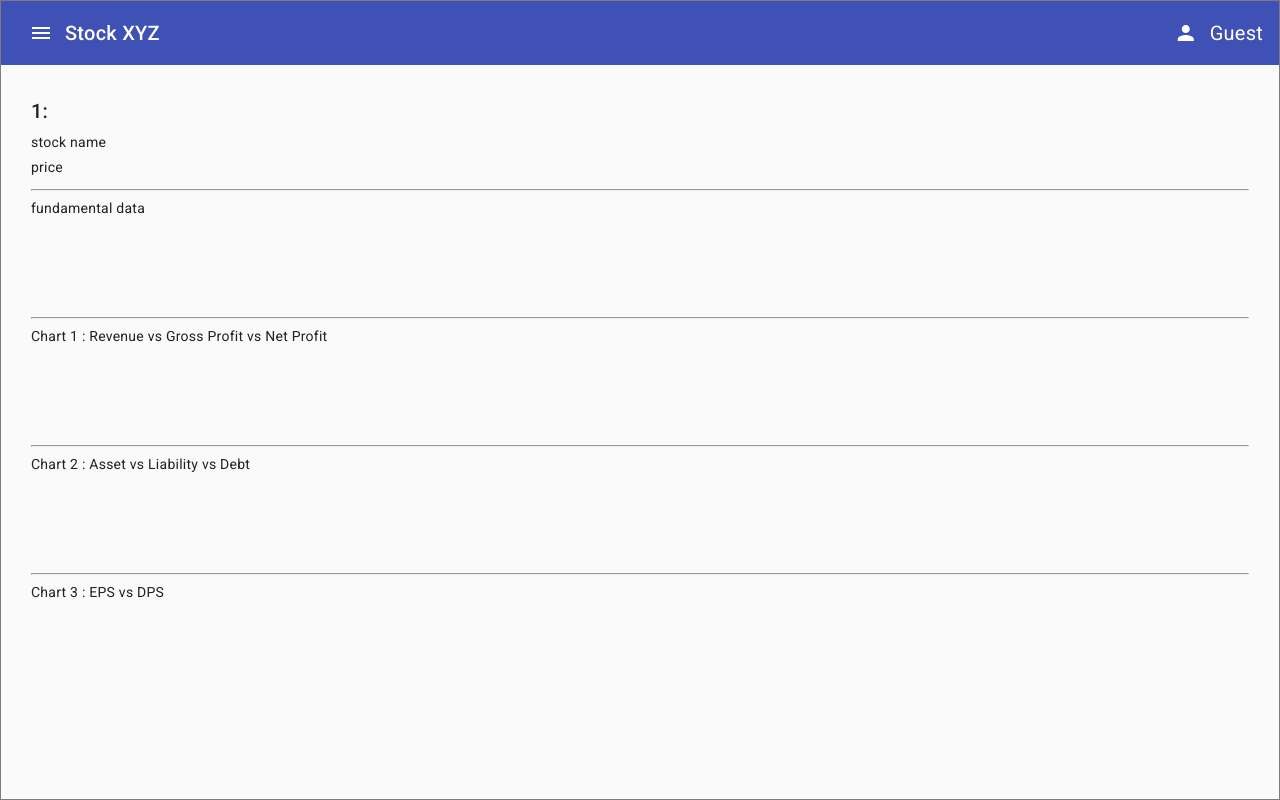
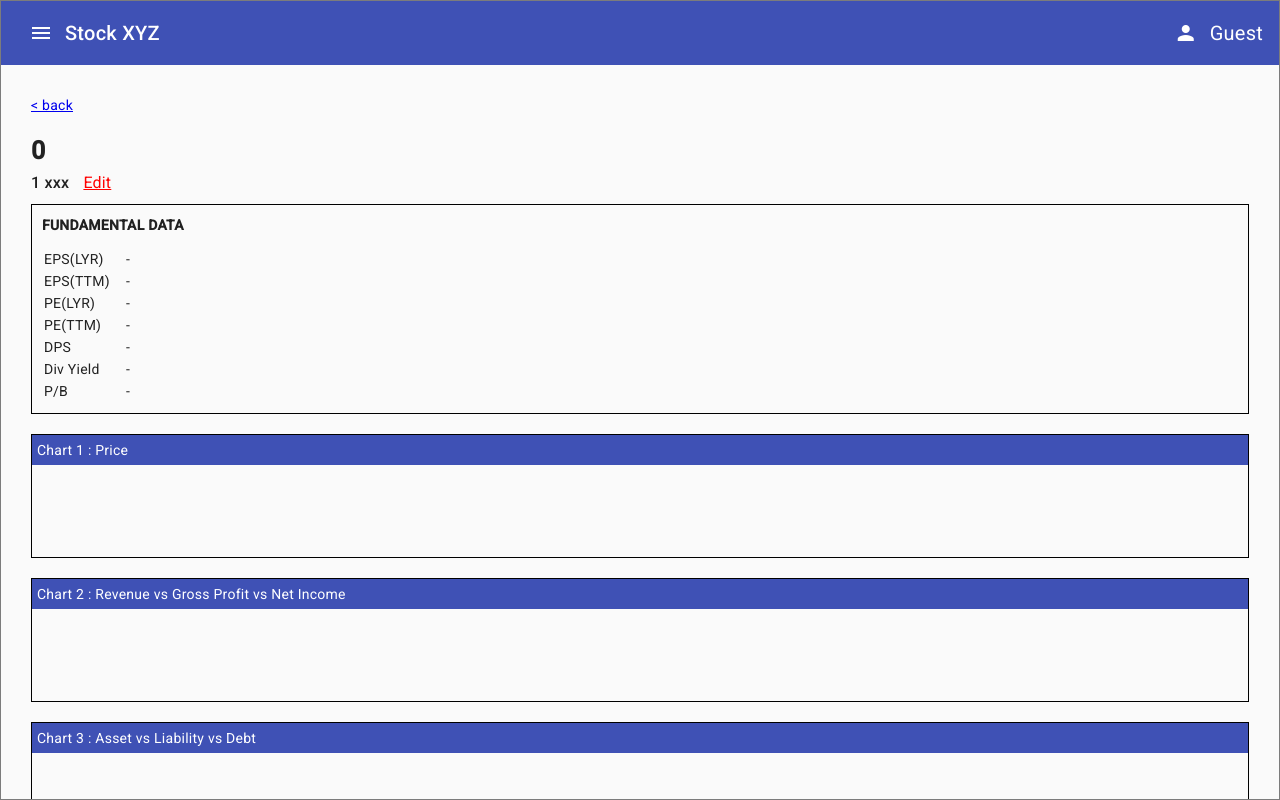
Before and after one commit to vincentkua/stockxyz, an Angular app in the folder stockclient/: page /stock/1 in a window 1280 px wide. Built offline with nearby package versions, Linux system fonts and the light colour scheme; no server answers.

Commit message:
added draft for stock details and stock update

```diff
--- a/stockclient/src/app/app-routing.module.ts
+++ b/stockclient/src/app/app-routing.module.ts
@@ -7,11 +7,13 @@ import { AllComponent } from './components/all/all.component';
 import { WatchlistComponent } from './components/watchlist/watchlist.component';
 import { PortfolioComponent } from './components/portfolio/portfolio.component';
 import { AddComponent } from './components/add/add.component';
+import { EditComponent } from './components/edit/edit.component';
 
 const routes: Routes = [
   {path:"" , component:AllComponent},
   {path:"all" , component:AllComponent},
   {path:"add" , component:AddComponent},
+  {path:"edit/:ticker" , component:EditComponent},
   {path:"watchlist" , component:WatchlistComponent},
   {path:"portfolio" , component:PortfolioComponent},
   {path:"stock/:ticker" , component:StockComponent},
--- a/stockclient/src/app/app.module.ts
+++ b/stockclient/src/app/app.module.ts
@@ -15,6 +15,7 @@ import { AllComponent } from './components/all/all.component';
 import { WatchlistComponent } from './components/watchlist/watchlist.component';
 import { PortfolioComponent } from './components/portfolio/portfolio.component';
 import { AddComponent } from './components/add/add.component';
+import { EditComponent } from './components/edit/edit.component';
 
 @NgModule({
   declarations: [
@@ -25,7 +26,8 @@ import { AddComponent } from './components/add/add.component';
     AllComponent,
     AddComponent,
     WatchlistComponent,
-    PortfolioComponent
+    PortfolioComponent,
+    EditComponent
   ],
   imports: [
     BrowserModule,
--- /dev/null
+++ b/stockclient/src/app/components/edit/edit.component.html
@@ -0,0 +1,29 @@
+<a href="/stock/{{market}}:{{ticker}}">&lt; back </a>
+
+<br><br>
+
+<h2>Edit Stock</h2>
+
+<form [formGroup]="form" (ngSubmit)="processform()">
+    <table>
+        <tr>
+            <td style="width: 100px;">Market</td>
+            <td><input type="text" formControlName="market"></td>
+        </tr>
+        <tr>
+            <td>Ticker</td>
+            <td><input type="text" formControlName="ticker"></td>
+        </tr>
+        <tr>
+            <td>Stock Name</td>
+            <td><input type="text" formControlName="stockName"></td>
+        </tr>
+        <tr>
+            <td>Last Price</td>
+            <td><input type="number" formControlName="lastprice"></td>
+        </tr>
+    </table>
+
+    <br>
+    <button type="submit" [disabled]="form.invalid">Update</button>
+</form>
--- /dev/null
+++ b/stockclient/src/app/components/edit/edit.component.ts
@@ -0,0 +1,82 @@
+import { Component, OnInit } from '@angular/core';
+import { FormBuilder, FormGroup, Validators } from '@angular/forms';
+import { ActivatedRoute, Router } from '@angular/router';
+import { Stock } from 'src/app/models/models';
+import { StockService } from 'src/app/services/stock.service';
+
+@Component({
+  selector: 'app-edit',
+  templateUrl: './edit.component.html',
+  styleUrls: ['./edit.component.css']
+})
+
+export class EditComponent implements OnInit {
+  market : string = ""
+  ticker : string = ""
+  stockName : string = ""
+  lastprice : number = 0
+  stock !: Stock
+  form!:FormGroup
+
+  constructor(private activatedRoute: ActivatedRoute , private fb:FormBuilder , private stockSvc : StockService , private router : Router){}
+
+  ngOnInit(): void {
+      this.activatedRoute.params.subscribe((params)=>{
+        const marketticker = params['ticker']
+        const [market, ticker] = marketticker.split(':');
+        this.market = market
+        this.ticker = ticker
+      })
+
+      //Initiate the form with empty data , reassign with value after getStock asyn method is completed
+      this.form = this.fb.group({
+        market : this.fb.control<string>("" , Validators.required),
+        ticker : this.fb.control<string>("",Validators.required),
+        stockName : this.fb.control<string>("",Validators.required),
+        lastprice : this.fb.control<number>(0,Validators.required),
+      })
+
+      this.getStock()
+  }
+
+  getStock(){
+    this.stockSvc.getStock(this.market, this.ticker)
+    .then(v => {
+      console.info('resolved: ', v)
+      const stock : Stock = v;
+      this.stockName = stock.stockName
+      this.lastprice = stock.lastprice
+
+      this.form = this.fb.group({
+        market : this.fb.control<string>(this.market , Validators.required),
+        ticker : this.fb.control<string>(this.ticker,Validators.required),
+        stockName : this.fb.control<string>(this.stockName,Validators.required),
+        lastprice : this.fb.control<number>(this.lastprice,Validators.required),
+      })
+
+    }).catch(err => {
+      console.error('>>> error: ', err)
+    })
+
+  }
+
+  processform(){
+    this.stock = this.form.value
+    this.stockSvc.updateStock(this.stock)
+    .then(v => {
+      console.info('resolved: ', v)
+      alert(v)
+      this.backtostock()
+
+
+    }).catch(err => {
+      console.error('>>> error: ', err)
+    })
+
+  }
+
+  backtostock(){
+    this.router.navigate(['/stock/'+this.market + ":" + this.ticker])
+  }
+
+}
--- a/stockclient/src/app/components/stock/stock.component.css
+++ b/stockclient/src/app/components/stock/stock.component.css
@@ -0,0 +1,4 @@
+*{
+    padding: 0;
+    margin: 0;
+}
--- a/stockclient/src/app/components/stock/stock.component.html
+++ b/stockclient/src/app/components/stock/stock.component.html
@@ -1,31 +1,79 @@
-<h2 style="margin-bottom: 5px;">{{market}}:{{ticker}}</h2>
-<p style="margin-bottom: 5px;">stock name</p>
-<p>price</p>
+<a href="/">&lt; back </a>
 
-<hr>
+<br><br>
 
-<div>
-    <p>fundamental data</p>
-    <br><br><br><br>
+<h2 style="margin-bottom: 0px; font-weight: bold; font-size: 25px">
+  {{ lastprice }}
+</h2>
+<h2 style="margin-bottom: 5px; font-size: 16px">
+  {{ market }} {{ ticker }} {{ stockName }} <a href="/edit/{{market}}:{{ ticker }}" style="font-weight: normal; color: red; padding-left: 10px;">Edit</a>
+</h2>
+
+<div style="border: 1px solid black; margin-bottom: 20px ; padding: 10px">
+    <p style="font-weight: bold;">FUNDAMENTAL DATA</p>
+    <table>
+        <tr>
+            <td style="width: 80px;">EPS(LYR)</td>
+            <td>-</td>
+        </tr>
+        <tr>
+            <td>EPS(TTM)</td>
+            <td>-</td>
+        </tr>
+        <tr>
+            <td>PE(LYR)</td>
+            <td>-</td>
+        </tr>
+        <tr>
+            <td>PE(TTM)</td>
+            <td>-</td>
+        </tr>
+        <tr>
+            <td>DPS</td>
+            <td>-</td>
+        </tr>
+        <tr>
+            <td>Div Yield</td>
+            <td>-</td>
+        </tr>
+        <tr>
+            <td>P/B</td>
+            <td>-</td>
+        </tr>
+    </table>
 </div>
 
-<hr>
-
-<div>
-    <p>Chart 1 : Revenue vs Gross Profit vs Net Profit</p>
-    <br><br><br><br>
+<div style="border: 1px solid black; margin-bottom: 20px">
+  <p style="background-color: #3f51b5; padding: 5px; color: white">
+    Chart 1 : Price
+  </p>
+  <br /><br /><br /><br />
 </div>
 
-<hr>
-
-<div>
-    <p>Chart 2 : Asset vs Liability vs Debt</p>
-    <br><br><br><br>
+<div style="border: 1px solid black; margin-bottom: 20px">
+  <p style="background-color: #3f51b5; padding: 5px; color: white">
+    Chart 2 : Revenue vs Gross Profit vs Net Income
+  </p>
+  <br /><br /><br /><br />
 </div>
 
-<hr>
+<div style="border: 1px solid black; margin-bottom: 20px">
+  <p style="background-color: #3f51b5; padding: 5px; color: white">
+    Chart 3 : Asset vs Liability vs Debt
+  </p>
+  <br /><br /><br /><br />
+</div>
 
-<div>
-    <p>Chart 3 : EPS vs DPS</p>
-    <br><br><br><br>
+<div style="border: 1px solid black; margin-bottom: 20px">
+  <p style="background-color: #3f51b5; padding: 5px; color: white">
+    Chart 4 : EPS vs DPS
+  </p>
+  <br /><br /><br /><br />
 </div>
+
+<div style="border: 1px solid black; margin-bottom: 20px">
+  <p style="background-color: #3f51b5; padding: 5px; color: white">
+    Chart 5 : Cash Flow
+  </p>
+  <br /><br /><br /><br />
+</div>
--- a/stockclient/src/app/components/stock/stock.component.ts
+++ b/stockclient/src/app/components/stock/stock.component.ts
@@ -1,5 +1,7 @@
 import { Component, OnInit } from '@angular/core';
 import { ActivatedRoute } from '@angular/router';
+import { Stock } from 'src/app/models/models';
+import { StockService } from 'src/app/services/stock.service';
 
 @Component({
   selector: 'app-stock',
@@ -9,8 +11,10 @@ import { ActivatedRoute } from '@angular/router';
 export class StockComponent implements OnInit {
   market : string = ""
   ticker : string = ""
+  stockName : string = "xxx"
+  lastprice : number = 0
 
-  constructor(private activatedRoute : ActivatedRoute){}
+  constructor(private activatedRoute : ActivatedRoute , private stockSvc : StockService){}
 
 
   ngOnInit(): void {
@@ -20,9 +24,24 @@ export class StockComponent implements OnInit {
           const [market, ticker] = marketticker.split(':');
           this.market = market
           this.ticker = ticker
+          this.getFundamental()
 
         }
       )
   }
 
+  getFundamental(){
+    this.stockSvc.getStock(this.market , this.ticker)
+    .then(v => {
+      console.info('resolved: ', v)
+      const stock : Stock = v;
+      this.stockName = stock.stockName
+      this.lastprice = stock.lastprice
+    }).catch(err => {
+      console.error('>>> error: ', err)
+    })
+
+
+  }
+
 }
--- a/stockclient/src/app/services/stock.service.ts
+++ b/stockclient/src/app/services/stock.service.ts
@@ -3,7 +3,7 @@ import { Injectable } from '@angular/core';
 import { lastValueFrom, map } from 'rxjs';
 import { Stock } from '../models/models';
 
-const URL = "http://localhost:8080/api/stocks"
+const URL = "http://localhost:8080/api"
 
 
 @Injectable({
@@ -15,9 +15,10 @@ export class StockService {
 
 
   getStocks(searchstring : string) : Promise<any>{
+    const GETSTOCKSURL = URL + "/stocks"
     const params = new HttpParams().set("search", searchstring)
     return lastValueFrom(
-      this.http.get<any>(URL, { params })
+      this.http.get<any>(GETSTOCKSURL, { params })
       .pipe(
         map((v:any)=>{
           const stocks = v['stocks'] as Stock[]
@@ -27,10 +28,38 @@ export class StockService {
     )
   }
 
+  getStock(market:string , ticker:string) : Promise<any>{
+    const GETSTOCKURL = URL + "/stock"
+    const params = new HttpParams()
+    .set("market", market)
+    .set("ticker", ticker)
+
+    return lastValueFrom(
+      this.http.get<any>(GETSTOCKURL, { params })
+    )
+
+  }
+
   addStocks(stock : Stock) : Promise<any> {
+    const ADDSTOCKURL = URL + "/stocks"
     const payload: any = { stock }
     return lastValueFrom(
-      this.http.post<any>(URL, payload)
+      this.http.post<any>(ADDSTOCKURL, payload)
+      .pipe(
+        map((v:any)=>{
+          const status = v['status'] as string
+          return status
+        })
+      )
+    )
+  }
+
+
+  updateStock(stock : Stock) : Promise<any> {
+    const UPDATESTOCKURL = URL + "/update"
+    const payload: any = { stock }
+    return lastValueFrom(
+      this.http.post<any>(UPDATESTOCKURL, payload)
       .pipe(
         map((v:any)=>{
           const status = v['status'] as string
```
Also changed, not shown: stockclient/src/app/components/edit/edit.component.css (added), 2 other files (tests, documents, lock files or other folders).
